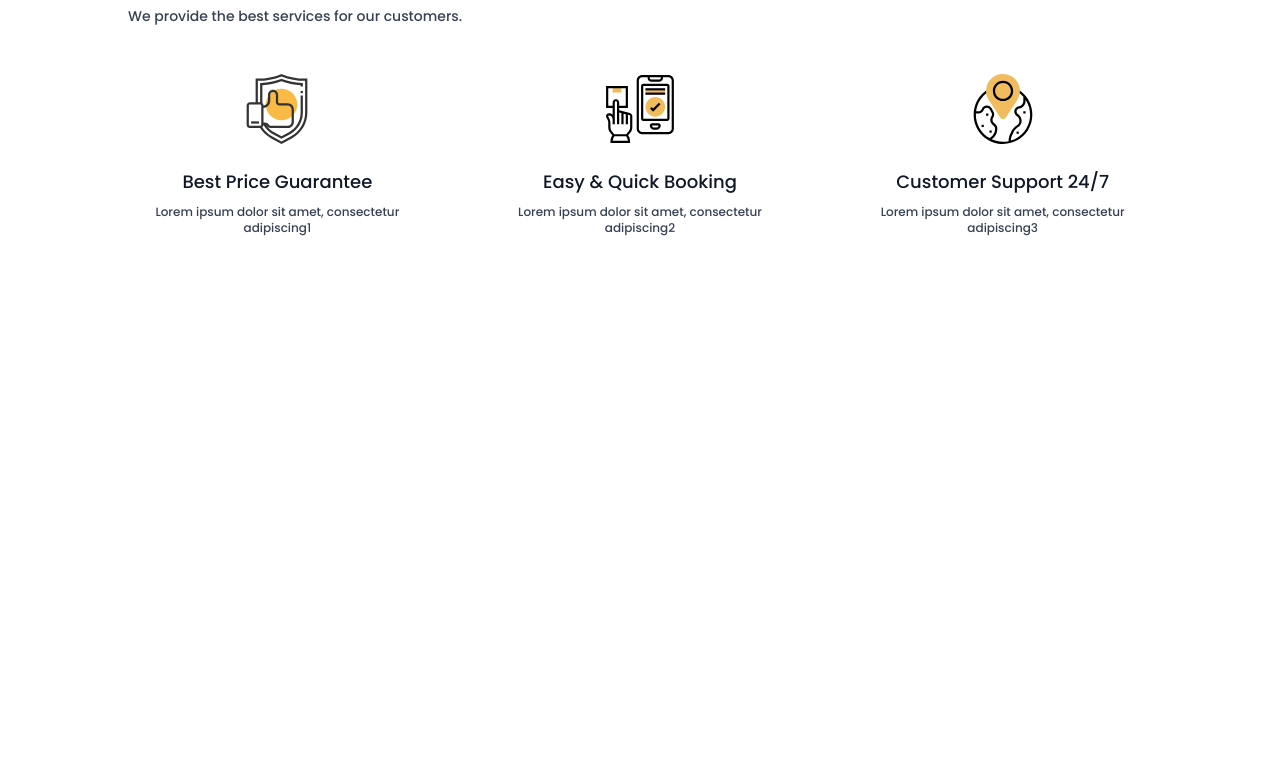
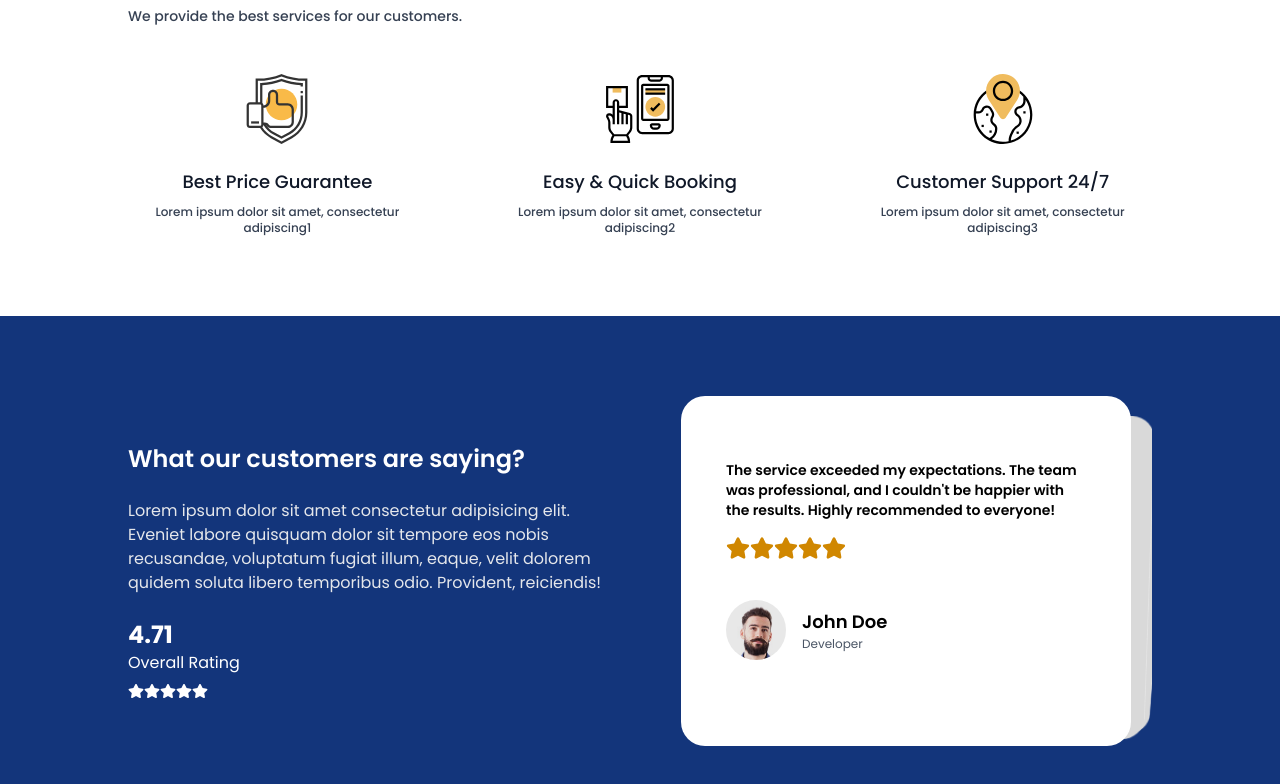
Before and after one commit to marwancodes/allo-voyage, a Next.js app: page / in a window 1280 px wide. Shown: the part 2478-3262 px from the top of the page. Before the commit the page ends 2794 px from the top, so only its background shows below. Built offline with nearby package versions, Linux system fonts and the light colour scheme.

Commit message:
Review Section using Swiper for slider

```diff
--- a/components/Home/Home.tsx
+++ b/components/Home/Home.tsx
@@ -1,6 +1,7 @@
 import Destination from "./Destination/Destination";
 import Hero from "./Hero/Hero";
 import Hotel from "./Hotel/Hotel";
+import Review from "./Reviews/Review";
 import WhyChoose from "./WhyChoose/WhyChoose";
 
 
@@ -12,6 +13,7 @@ const Home = () => {
       <Destination />
       <Hotel />
       <WhyChoose />
+      <Review />
     </div>
   )
 }
--- /dev/null
+++ b/components/Home/Reviews/Review.tsx
@@ -0,0 +1,38 @@
+import { FaStar } from "react-icons/fa"
+import ReviewSlider from "./ReviewSlider";
+
+
+
+const Review = () => {
+  return (
+    <div className="py-20 flex flex-col items-center justify-center bg-[#13357b]">
+        <div className="grid grid-cols-1 lg:grid-cols-2 items-center gap-10 mx-auto w-[80%] ">
+            {/* Text Content */}
+            <div>
+                <h1 className="text-white text-2xl font-semibold">What our customers are saying?</h1>
+                <p className="text-gray-200 mt-6">Lorem ipsum dolor sit amet consectetur adipisicing elit. Eveniet labore quisquam dolor sit tempore eos nobis recusandae, voluptatum fugiat illum, eaque, velit dolorem quidem soluta libero temporibus odio. Provident, reiciendis!</p>
+                {/* Ratings */}
+                <div className="flex items-center space-x-6 mt-6">
+                  <div>
+                    <p className="text-white font-bold text-2xl">4.71</p>
+                    <p className="text-white mb-2">Overall Rating</p>
+                    <div className="flex items-center">
+                      <FaStar className="text-white"/>
+                      <FaStar className="text-white"/>
+                      <FaStar className="text-white"/>
+                      <FaStar className="text-white"/>
+                      <FaStar className="text-white"/>
+                    </div>
+                  </div>
+                </div>
+            </div>
+            {/* Slider */}
+            <div className="overflow-hidden">
+              <ReviewSlider />
+            </div>
+        </div>
+    </div>
+  )
+}
+
+export default Review;
--- /dev/null
+++ b/components/Home/Reviews/ReviewSlider.tsx
@@ -0,0 +1,53 @@
+"use client";
+
+import { Swiper, SwiperSlide } from "swiper/react";
+import 'swiper/css';
+import 'swiper/css/effect-cards';
+import { EffectCards } from 'swiper/modules';
+import { reviewData } from "@/data/data";
+import { FaStar } from "react-icons/fa";
+import Image from "next/image";
+
+
+
+const ReviewSlider = () => {
+  return (
+    <div>
+    <Swiper
+        effect={'cards'}
+        grabCursor={true}
+        modules={[EffectCards]}
+        className="w-[90%] h-[300px] md:w-[450px] md:h-[350px]"
+      >
+        {reviewData.map((data) => (
+            <SwiperSlide key={data.id} className="bg-white rounded-3xl block">
+                <div className="w-[80%] mx-auto mt-16">
+                    {/* Review Text */}
+                    <p className="text-xs sm:text-sm font-semibold">{data.review}</p>
+                    {/* Icons */}
+                    <div className="flex items-center mt-4">
+                        <FaStar className="text-yellow-600 w-3 h-3 md:w-6 md:h-6"/>
+                        <FaStar className="text-yellow-600 w-3 h-3 md:w-6 md:h-6"/>
+                        <FaStar className="text-yellow-600 w-3 h-3 md:w-6 md:h-6"/>
+                        <FaStar className="text-yellow-600 w-3 h-3 md:w-6 md:h-6"/>
+                        <FaStar className="text-yellow-600 w-3 h-3 md:w-6 md:h-6"/>
+                    </div>
+                    {/* User Profil */}
+                    <div className="mt-10">
+                        <div className="flex items-center space-x-4">
+                            <Image src={data.image} alt="client" width={60} height={60} className="rounded-full" />
+                            <div>
+                                <p className="text-sm sm:text-lg font-semibold ">{data.name}</p>
+                                <p className="text-gray-600 text-xs">Developer</p>
+                            </div>
+                        </div>
+                    </div>
+                </div>
+            </SwiperSlide>
+        ))}
+      </Swiper>
+    </div>
+  )
+}
+
+export default ReviewSlider;
```
